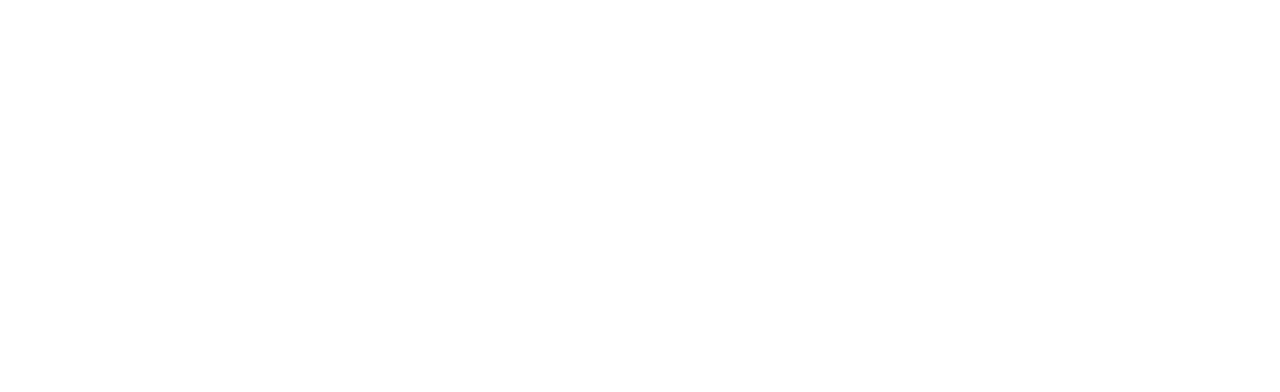
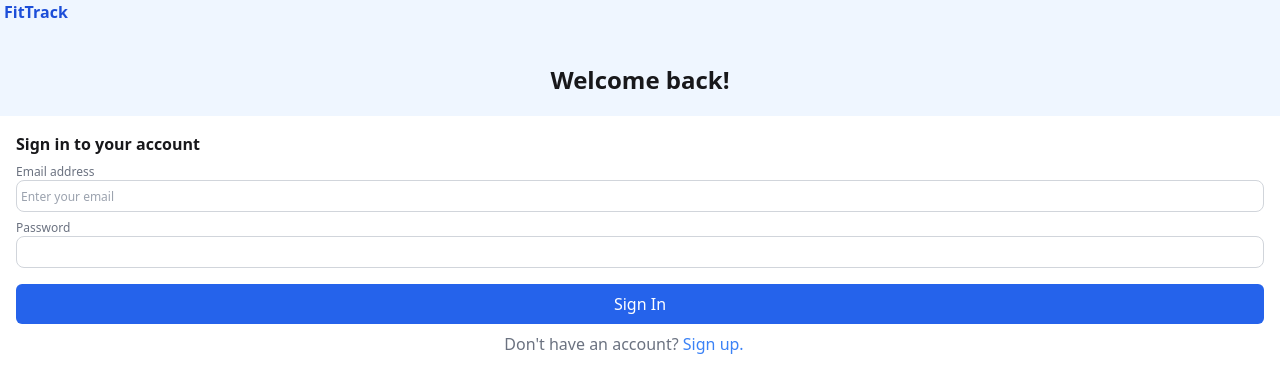
Before and after one commit to AmanturAhmadov/Fitness-Tracker, a plain HTML site: page sign_in.html in a window 1280 px wide. Drawn offline with nearby package versions, Linux system fonts and the light colour scheme.

Commit message:
Sign In
copied format from sign up file but only to require email and password, with respective text changes to fit sign in

```diff
--- a/sign_in.html
+++ b/sign_in.html
@@ -0,0 +1,51 @@
+<!DOCTYPE html>
+<html lang="en">
+
+<head>
+
+    <meta charset="UTF-8">
+    <meta name="viewport" content="width=device-width, initial-scale=1.0">
+    <title>Sign Up</title>
+    <script src="https://cdn.tailwindcss.com"></script>
+    <link href="https://cdn.jsdelivr.net/npm/daisyui@5" rel="stylesheet" type="text/css"/>
+
+</head>
+
+<body>
+
+    <main class="w-full">
+
+        <header class="bg-blue-50 pb-4">
+
+            <h3 class="ml-1 font-semibold text-blue-700">
+                FitTrack
+            </h3>
+
+            <h1 class="text-2xl font-semibold text-center mt-10 mb-1">
+                Welcome back!
+            </h1>
+
+        </header>
+
+        <section class="p-4">
+
+            <h2 class="font-semibold">Sign in to your account</h2>
+
+            <p class="text-gray-500 text-xs mt-2">Email address</p>
+            <input class="border border-gray-300 rounded-lg w-full h-8 p-1 text-xs" type="text" placeholder="Enter your email">
+
+            <p class="text-gray-500 text-xs mt-2">Password</p>
+            <input class="border border-gray-300 rounded-lg w-full h-8 p-1 text-xs" type="password">
+
+        </section>
+
+        <div class="pr-8">
+            <button class="bg-blue-600 text-white w-full h-10 mx-4 rounded-md">Sign In</button>
+            <p class="text-center text-gray-500 mt-2">Don't have an account? <span><a class="text-blue-500" href="sign_up.html">Sign up.</a></span></p>
+        </div>
+
+    </main>
+
+</body>
+
+</html>
```
Also changed, not shown: sign_up.html (+5 -2 lines).
